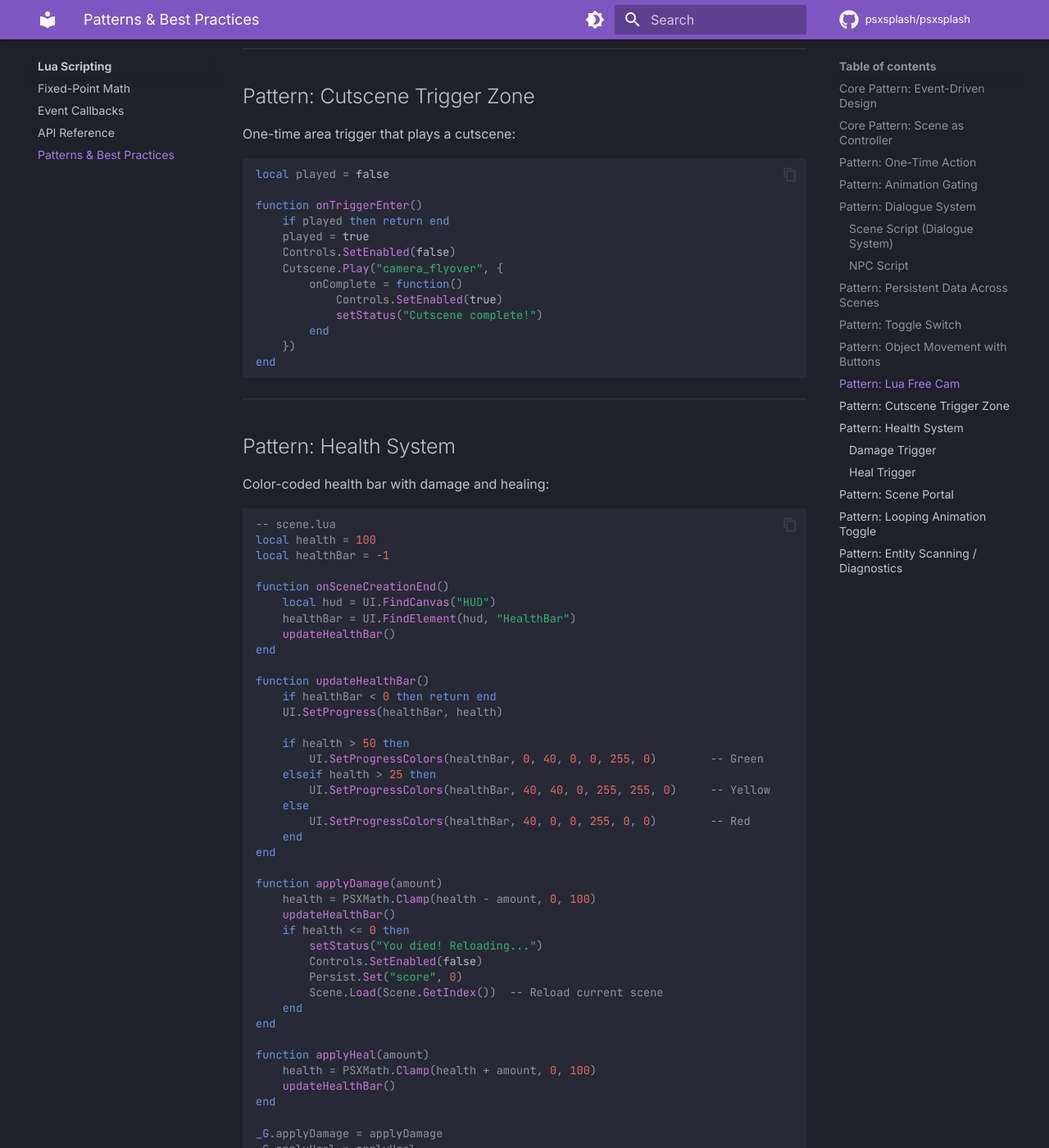
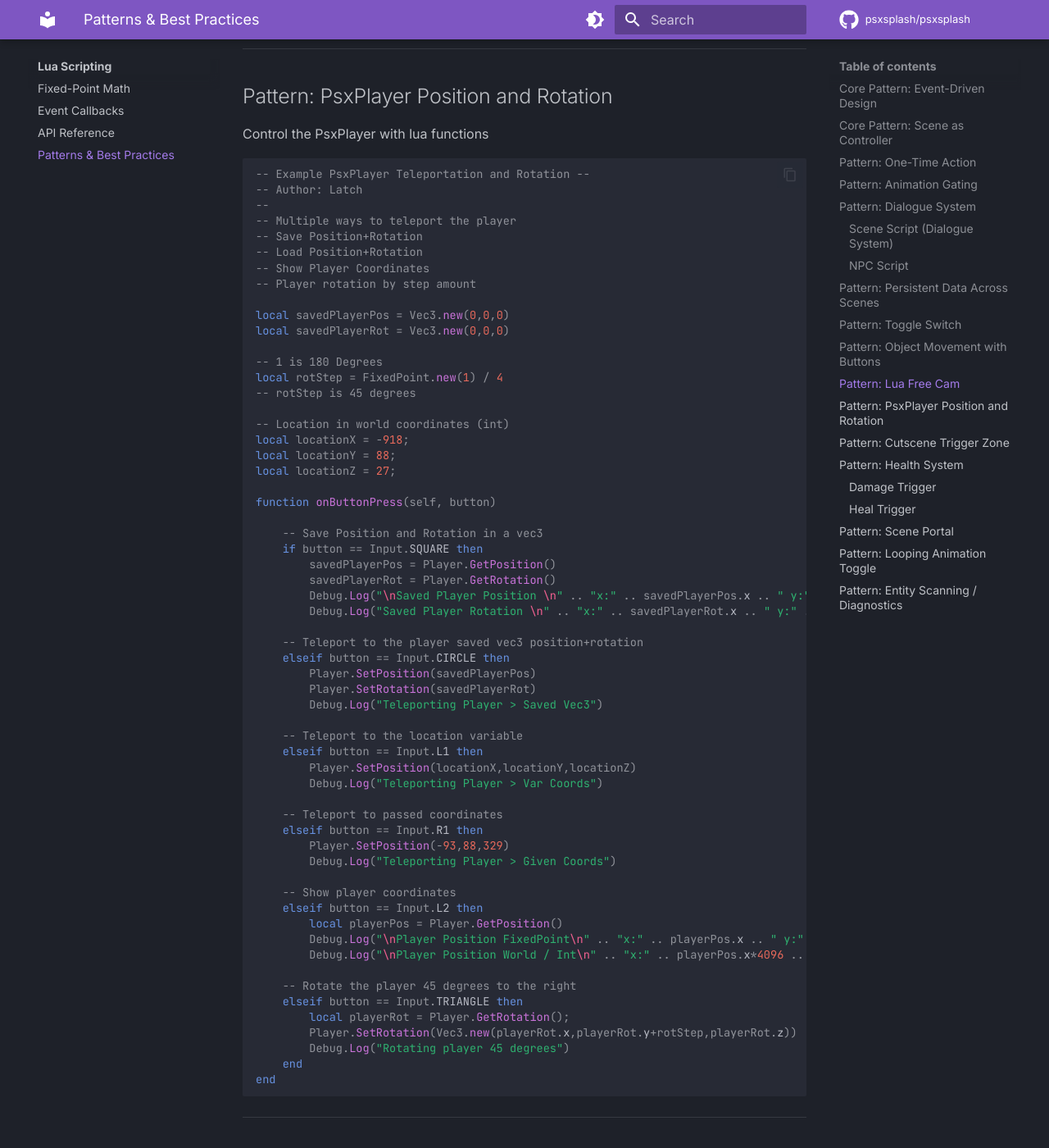
Before and after one commit to psxsplash/docs, an MkDocs documentation site: the page built from docs/lua/patterns.md, in a window 1280 px wide and 1400 px high, scrolled down 8154 px. Shown: the whole window at 82% size. Built offline with MkDocs 1.6.1 and Material for MkDocs 9.7.7, drawn with Linux system fonts in a browser that asks for light colours; comment, search, counter and statistics services are not loaded; the version menu is left out.

Commit message:
Update docs after PsxPlayer PR Documentation changes to reflect PR https://github.com/psxsplash/psxsplash/pull/8

````diff
--- a/docs/lua/patterns.md
+++ b/docs/lua/patterns.md
@@ -402,6 +402,74 @@ end
 
 ---
 
+## Pattern: PsxPlayer Position and Rotation
+
+Control the PsxPlayer with lua functions
+
+```lua
+-- Example PsxPlayer Teleportation and Rotation --
+-- Author: Latch
+--
+-- Multiple ways to teleport the player
+-- Save Position+Rotation
+-- Load Position+Rotation
+-- Show Player Coordinates
+-- Player rotation by step amount
+
+local savedPlayerPos = Vec3.new(0,0,0)
+local savedPlayerRot = Vec3.new(0,0,0)
+
+-- 1 is 180 Degrees
+local rotStep = FixedPoint.new(1) / 4
+-- rotStep is 45 degrees
+
+-- Location in world coordinates (int)
+local locationX = -918;
+local locationY = 88;
+local locationZ = 27;
+
+function onButtonPress(self, button)
+
+    -- Save Position and Rotation in a vec3
+    if button == Input.SQUARE then
+        savedPlayerPos = Player.GetPosition()
+        savedPlayerRot = Player.GetRotation()
+        Debug.Log("\nSaved Player Position \n" .. "x:" .. savedPlayerPos.x .. " y:" .. savedPlayerPos.y .. " z:" .. savedPlayerPos.z)
+        Debug.Log("Saved Player Rotation \n" .. "x:" .. savedPlayerRot.x .. " y:" .. savedPlayerRot.y .. " z:" .. savedPlayerRot.z .. "\n")
+
+    -- Teleport to the player saved vec3 position+rotation
+    elseif button == Input.CIRCLE then
+        Player.SetPosition(savedPlayerPos)
+        Player.SetRotation(savedPlayerRot)
+        Debug.Log("Teleporting Player > Saved Vec3")
+
+    -- Teleport to the location variable
+    elseif button == Input.L1 then
+        Player.SetPosition(locationX,locationY,locationZ)
+        Debug.Log("Teleporting Player > Var Coords")
+
+    -- Teleport to passed coordinates
+    elseif button == Input.R1 then
+        Player.SetPosition(-93,88,329)
+        Debug.Log("Teleporting Player > Given Coords")
+
+    -- Show player coordinates
+    elseif button == Input.L2 then
+        local playerPos = Player.GetPosition()
+        Debug.Log("\nPlayer Position FixedPoint\n" .. "x:" .. playerPos.x .. " y:" .. playerPos.y .. " z:" .. playerPos.z)
+        Debug.Log("\nPlayer Position World / Int\n" .. "x:" .. playerPos.x*4096 .. " y:" .. playerPos.y*4096 .. " z:" .. playerPos.z*4096)
+
+    -- Rotate the player 45 degrees to the right
+    elseif button == Input.TRIANGLE then
+        local playerRot = Player.GetRotation();
+        Player.SetRotation(Vec3.new(playerRot.x,playerRot.y+rotStep,playerRot.z))
+        Debug.Log("Rotating player 45 degrees")
+    end
+end
+```
+
+---
+
 ## Pattern: Cutscene Trigger Zone
 
 One-time area trigger that plays a cutscene:
````
Also changed, not shown: docs/lua/api-reference.md (+31 -6 lines).
